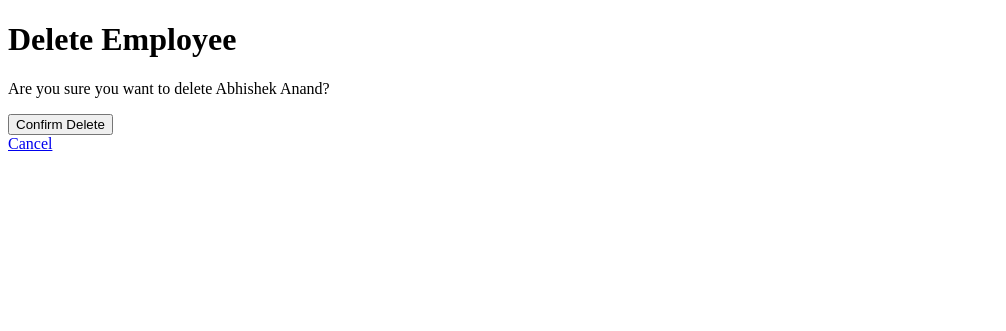
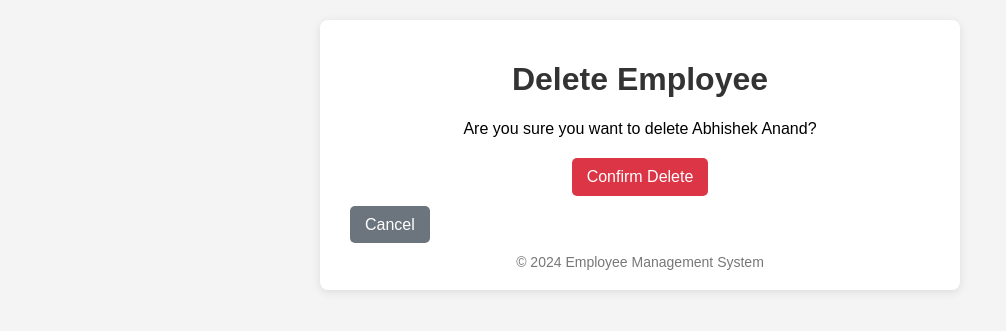
Before and after one commit to abhishekanand-02/Employee_Management_System_Django, a Django app: page /delete/5/ in a window 1280 px wide. Shown: the top 331 px of the page, without its empty margins (0-1006 px from the left). Run offline with Django 5.2, Linux system fonts and the light colour scheme; data comes from the database, SQL or seed files in the repository; both versions use the stored data as it was after the commit.

Commit message:
Updated code

```diff
--- a/employees/templates/employees/delete.html
+++ b/employees/templates/employees/delete.html
@@ -4,14 +4,121 @@
     <meta charset="UTF-8">
     <meta name="viewport" content="width=device-width, initial-scale=1.0">
     <title>Delete Employee</title>
+    <style>
+        body {
+            font-family: Arial, sans-serif;
+            margin: 0;
+            padding: 20px;
+            background-color: #f4f4f4;
+        }
+
+        h1 {
+            text-align: center;
+            color: #333;
+        }
+
+        a {
+            text-decoration: none;
+            color: #007BFF;
+            transition: color 0.3s;
+        }
+
+        a:hover {
+            color: #0056b3;
+        }
+
+        .container {
+            max-width: 600px;
+            margin: 0 auto;
+            background: #fff;
+            padding: 20px;
+            border-radius: 8px;
+            box-shadow: 0 2px 10px rgba(0, 0, 0, 0.1);
+        }
+
+        .delete-confirmation {
+            margin-bottom: 20px;
+            text-align: center;
+        }
+
+        .delete-form {
+            display: flex;
+            justify-content: center;
+            margin-bottom: 20px;
+        }
+
+        .btn {
+            padding: 10px 15px;
+            border: none;
+            border-radius: 5px;
+            cursor: pointer;
+            font-size: 16px;
+            transition: background-color 0.3s;
+        }
+
+        .btn-danger {
+            background-color: #dc3545;
+            color: white;
+        }
+
+        .btn-danger:hover {
+            background-color: #c82333;
+        }
+
+        .btn-secondary {
+            background-color: #6c757d;
+            color: white;
+            margin-left: 10px;
+        }
+
+        .btn-secondary:hover {
+            background-color: #5a6268;
+        }
+
+        footer {
+            text-align: center;
+            margin-top: 20px;
+            font-size: 14px;
+            color: #777;
+        }
+
+        @media (max-width: 600px) {
+            body {
+                padding: 10px;
+            }
+
+            h1 {
+                font-size: 24px;
+            }
+        }
+    </style>
 </head>
 <body>
-    <h1>Delete Employee</h1>
-    <p>Are you sure you want to delete {{ name.first_name }} {{ name.last_name }}?</p>
-    <form method="POST">
-        {% csrf_token %}
-        <button type="submit">Confirm Delete</button>
-    </form>
-    <a href="{% url 'read_names' %}">Cancel</a>
+    <div class="container">
+        <header>
+            <h1>Delete Employee</h1>
+        </header>
+
+        <main>
+            <div class="delete-confirmation">
+                <p>Are you sure you want to delete {{ name.first_name }} {{ name.last_name }}?</p>
+            </div>
+
+            <form method="POST" class="delete-form">
+                {% csrf_token %}
+                <button type="submit" class="btn btn-danger">Confirm Delete</button>
+            </form>
+
+            <div class="cancel-action">
+                <a href="{% url 'read_names' %}" class="btn btn-secondary">Cancel</a>
+            </div>
+        </main>
+
+        <footer>
+            &copy; 2024 Employee Management System
+        </footer>
+    </div>
+
+    <!-- Add your JavaScript code here -->
 </body>
 </html>
--- a/employees/templates/employees/index.html
+++ b/employees/templates/employees/index.html
@@ -32,7 +32,7 @@
             overflow: hidden;
             white-space: nowrap;
             animation: slide 30s linear infinite;
-            margin-bottom: 20px; /* Space below the notification */
+            margin-bottom: 20px;
         }
 
         @keyframes slide {
--- a/employees/views.py
+++ b/employees/views.py
@@ -39,10 +39,11 @@ def update_name(request, id):
     name = get_object_or_404(Name, id=id)
 
     if request.method == 'POST':
-        name.role=request.POST['role']
+        # name.role=request.POST['role']
         name.employee_id = request.POST['employee_id']
         name.first_name = request.POST['first_name']
         name.last_name = request.POST['last_name']
+        name.role = request.POST.get('role', name.role)
         name.emergency_contact = request.POST['emergency_contact']
         name.hire_date = request.POST['hire_date']
         name.is_currently_working = request.POST.get('is_currently_working', 'off') == 'on'
```
Also changed, not shown: employees/templates/employees/update.html (+89 -7 lines), db.sqlite3.
